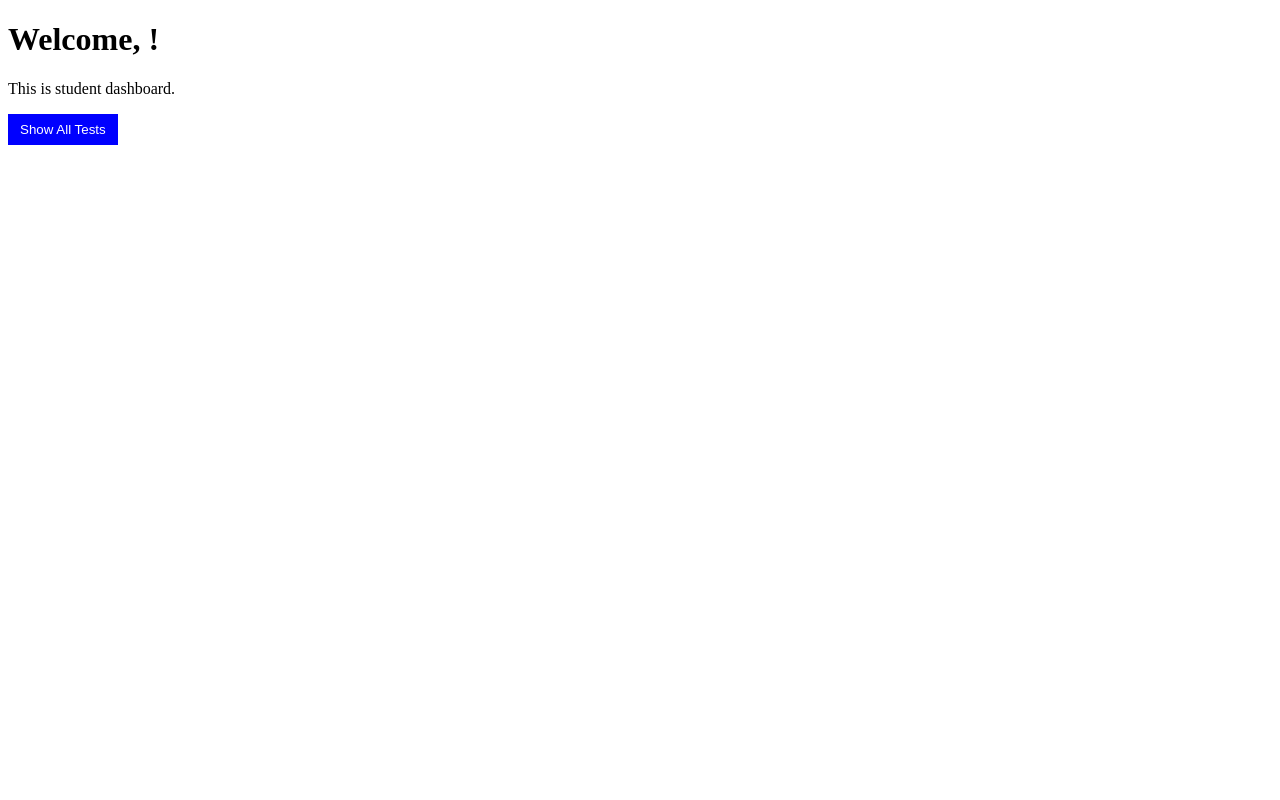
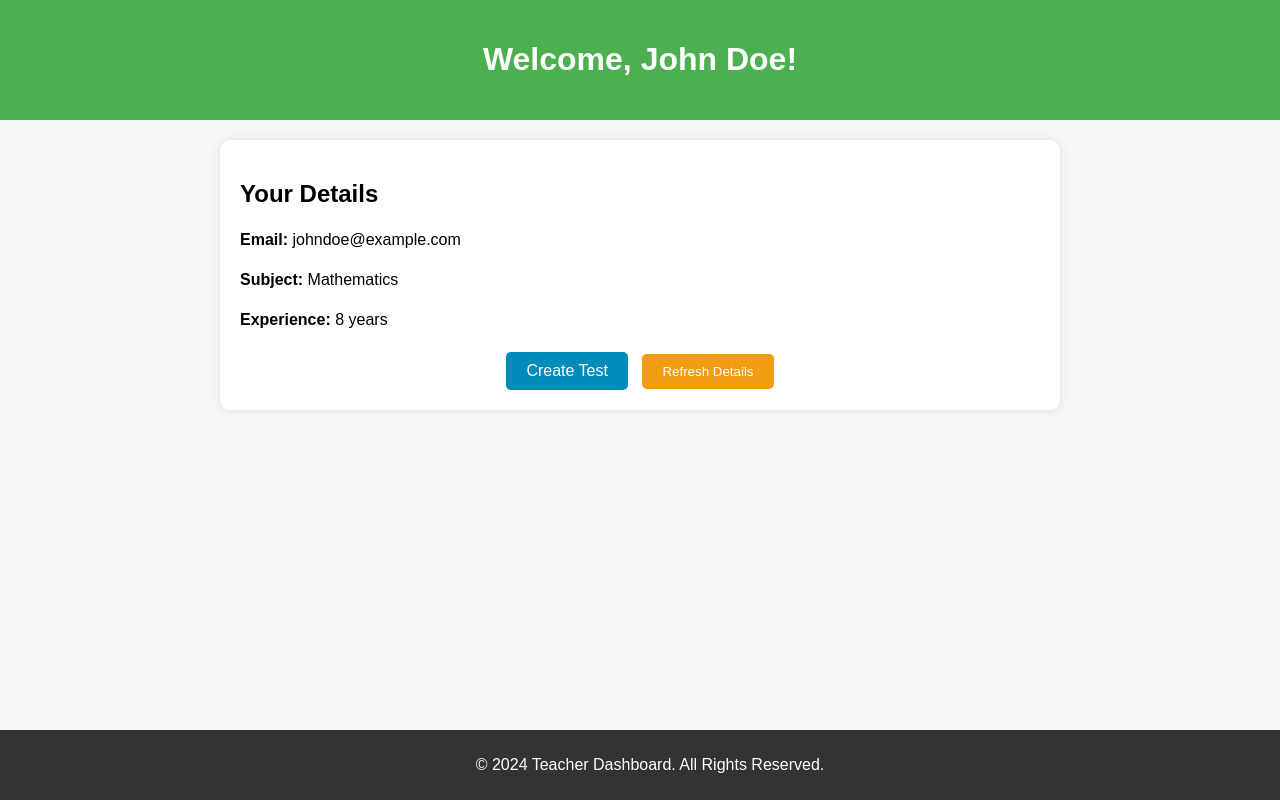
Before and after one commit to Diego30110/minorProject, a Node server app: page /dashboard/student in a window 1280 px wide. Run offline with Node 20, Linux system fonts and the light colour scheme; some libraries are stand-ins or nearby versions.

Commit message:
Update studentHome.ejs

```diff
--- a/views/studentHome.ejs
+++ b/views/studentHome.ejs
@@ -3,23 +3,139 @@
 <head>
     <meta charset="UTF-8">
     <meta name="viewport" content="width=device-width, initial-scale=1.0">
-    <title>Student Dashboard</title>
-    <!-- Link to the external CSS file -->
-    <link rel="stylesheet" href="/styles/studentHome.css">
+    <title>Teacher Dashboard</title>
+
+    <style>
+        /* In-line CSS for simplicity */
+        body {
+            font-family: Arial, sans-serif;
+            margin: 0;
+            padding: 0;
+            background-color: #f7f7f7;
+        }
+
+        header {
+            background-color: #4CAF50;
+            color: white;
+            text-align: center;
+            padding: 20px;
+        }
+
+        .dashboard {
+            margin: 20px auto;
+            padding: 20px;
+            max-width: 800px;
+            background-color: white;
+            box-shadow: 0 0 10px rgba(0, 0, 0, 0.1);
+            border-radius: 10px;
+        }
+
+        .details {
+            margin-bottom: 20px;
+        }
+
+        .details p {
+            font-size: 16px;
+            line-height: 1.5;
+        }
+
+        .actions {
+            text-align: center;
+            margin-top: 20px;
+        }
+
+        .btn {
+            text-decoration: none;
+            background-color: #008CBA;
+            color: white;
+            padding: 10px 20px;
+            border-radius: 5px;
+            margin-right: 10px;
+            display: inline-block;
+        }
+
+        .btn:hover {
+            background-color: #005f73;
+        }
+
+        button {
+            padding: 10px 20px;
+            border: none;
+            border-radius: 5px;
+            background-color: #f39c12;
+            color: white;
+            cursor: pointer;
+        }
+
+        button:hover {
+            background-color: #d35400;
+        }
+
+        footer {
+            text-align: center;
+            padding: 10px;
+            background-color: #333;
+            color: white;
+            position: fixed;
+            bottom: 0;
+            width: 100%;
+        }
+    </style>
 </head>
+
 <body>
-    <h1>Welcome, <%= username %>!</h1>
-    <p>This is student dashboard.</p>
+    <header>
+        <h1>Welcome, <span id="teacherName">Teacher</span>!</h1>
+    </header>
 
-    <!-- Button to Show All Tests -->
-    <button onclick="fetchTests()">Show All Tests</button>
+    <div class="dashboard">
+        <div class="details" id="teacherDetails">
+            <h2>Your Details</h2>
+            <p>Fetching your details...</p>
+        </div>
 
-    <!-- Placeholder to display the list of tests -->
-    <div id="testList">
-        <!-- The tests will be inserted here via JavaScript -->
+        <div class="actions">
+            <a href="createTest" class="btn">Create Test</a>
+            <button onclick="refreshDetails()">Refresh Details</button>
+        </div>
     </div>
 
-    <!-- Link to the external JavaScript file -->
-    <script src="/scripts/studentHome.js"></script>
+    <footer>
+        <p>&copy; 2024 Teacher Dashboard. All Rights Reserved.</p>
+    </footer>
+
+    <script>
+        // Sample teacher data (simulating API data)
+        const teacher = {
+            name: "John Doe",
+            email: "johndoe@example.com",
+            subject: "Mathematics",
+            experience: "8 years",
+        };
+
+        // Function to load teacher details on page load
+        function loadTeacherDetails() {
+            const nameElement = document.getElementById('teacherName');
+            const detailsElement = document.getElementById('teacherDetails');
+
+            // Display the teacher's name and details
+            nameElement.innerText = teacher.name;
+            detailsElement.innerHTML = `
+                <h2>Your Details</h2>
+                <p><strong>Email:</strong> ${teacher.email}</p>
+                <p><strong>Subject:</strong> ${teacher.subject}</p>
+                <p><strong>Experience:</strong> ${teacher.experience}</p>
+            `;
+        }
+
+        // Function to refresh details (reloading the same data for now)
+        function refreshDetails() {
+            alert('Refreshing teacher details...');
+            loadTeacherDetails(); // Refresh by calling the same function
+        }
+
+        // Load teacher details when the page loads
+        window.onload = loadTeacherDetails;
+    </script>
 </body>
 </html>
```
